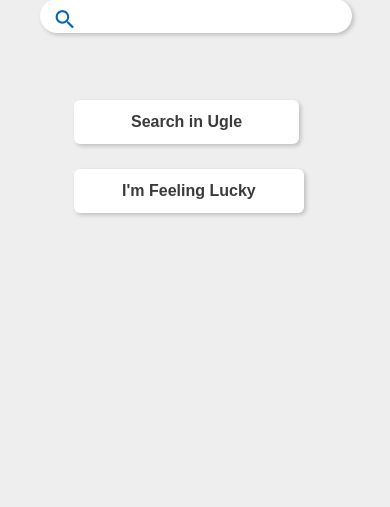
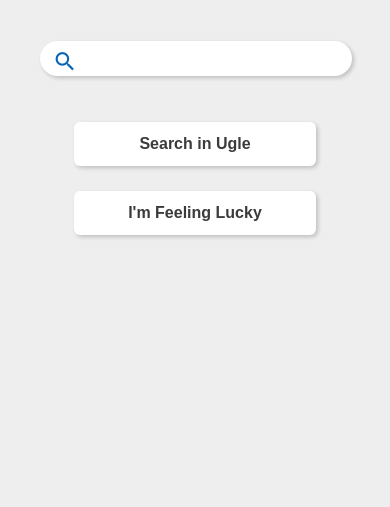
Before and after one commit to denisrold/Ugle-GoogleClone, a plain HTML site: page client/index.html in a window 390 px wide. Shown: the part 337-844 px from the top of the page. Drawn offline with Linux system fonts and the light colour scheme.

Commit message:
All viewports index

```diff
--- a/client/index.css
+++ b/client/index.css
@@ -1,4 +1,5 @@
 
+body{background: #eeeeee;}
 #main{
     display: flex;
     flex-direction: column;
@@ -15,6 +16,8 @@ width: 300px;
 }
 
 input{
+border: none;
+box-shadow: 2px 2px 4px rgba(0, 0, 0, 0.2);
 width: 100%;
 margin-left: auto;
 margin-right: auto;
@@ -40,9 +43,9 @@ outline: none;
     margin-right: auto;
 }
 button{
-    border-width: 1px;
-    border-color: #CCC;
-    background-color: transparent;
+    background-color: #ffffff;
+    border-width: 0px;
+    box-shadow: 2px 2px 4px rgba(0, 0, 0, 0.2);
     padding: 10px 18px;
     border-radius: 6px;
     cursor: pointer;
@@ -67,8 +70,19 @@ button:hover{
     color:#0364b9
     }
 
-    @media (max-width: 768px) {
-        body{background: #eeeeee;}
+    @media (max-width: 282px) {
+        button{
+            margin-left: 0;
+            width: 100%;
+            padding: 15px 0.5rem !important;
+        }
+        }
+
+    @media (max-width: 415px) {
+    .buttons{flex-direction: column;}
+    }
+    @media (max-width: 892px) {
+
         /* Ajusta aquí tus estilos para pantallas pequeñas */
         #main{
             width: 70%;
@@ -81,45 +95,27 @@ button:hover{
                 margin-right: auto;
             }
             #searchIcon{
-                top:4.5rem;
+                top:3.5rem;
                 }
             input{
-                margin-top: 4rem;
-                border: none;
-                box-shadow: 2px 2px 4px rgba(0, 0, 0, 0.2);
+                margin-top: 3rem;
+
                 }
             .buttons{
-                margin-top: 2rem;
+                margin-top: 0.7rem;
                 margin-left: auto;
                 margin-right: auto;
-
+                display: flex;
+                justify-content: space-around;
+                width: 100%;
             }
             button{
-                border-width: 0px;
-                background-color: #ffffff;
-                box-shadow: 2px 2px 4px rgba(0, 0, 0, 0.2);
                 padding: 13px 3rem;
-                border-radius: 6px;
                 margin-top: 15px;
                 font-size:medium;
-                color: #3b3b3b;
             }
 
     }
-    /* Estilo para pantallas pequeñas (por ejemplo, dispositivos móviles) */
-@media (max-width: 768px) {
-    /* Ajusta aquí tus estilos para pantallas pequeñas */
-
+@media (max-width: 950px) {
+    #logo{margin-top: 5rem;}
 }
-
-/* Estilo para pantallas medianas (por ejemplo, tablets) */
-@media (min-width: 769px) and (max-width: 1024px) {
-    /* Ajusta aquí tus estilos para pantallas medianas */
-
-}
-
-/* Estilo para pantallas grandes (por ejemplo, computadoras de escritorio) */
-@media (min-width: 1025px) {
-    /* Ajusta aquí tus estilos para pantallas grandes */
-
-}
```
